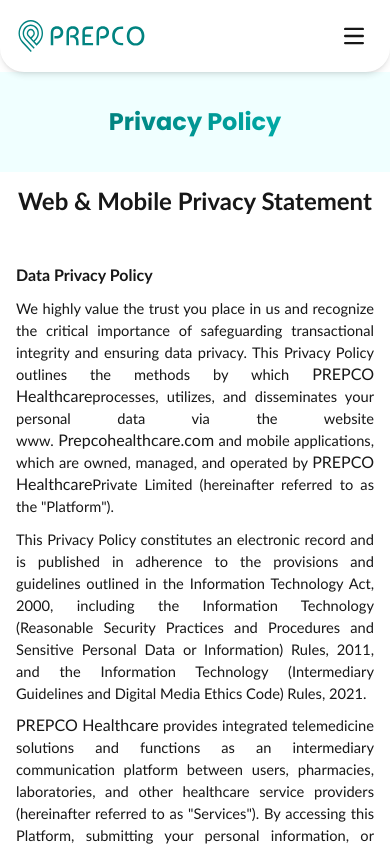
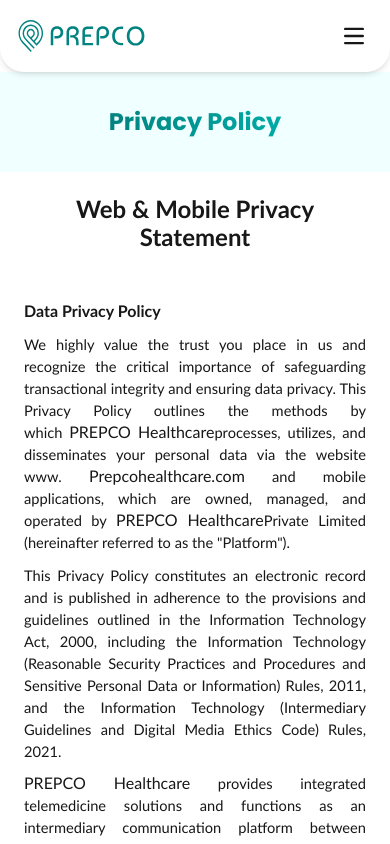
Before and after one commit to Prepco-creator/PREPCO, a Next.js app: page /privacy-policy in a window 390 px wide. Shown: the top 844 px of the page. Built offline with nearby package versions, Linux system fonts and the light colour scheme; a web font is replaced by a local one.

Commit message:
Privacy policy updated

```diff
--- a/src/components/legal/PrivacyPolicy.tsx
+++ b/src/components/legal/PrivacyPolicy.tsx
@@ -6,7 +6,7 @@
     return (
         <section>
             <Banner title='Privacy Policy' />
-            <section className='w-full p-4 lg:p-4 mx-auto lg:w-11/12'>
+            <section className='w-full p-6 lg:p-4 mx-auto lg:w-11/12'>
                 <p
                     style={{
                         marginTop: "0cm",
```
